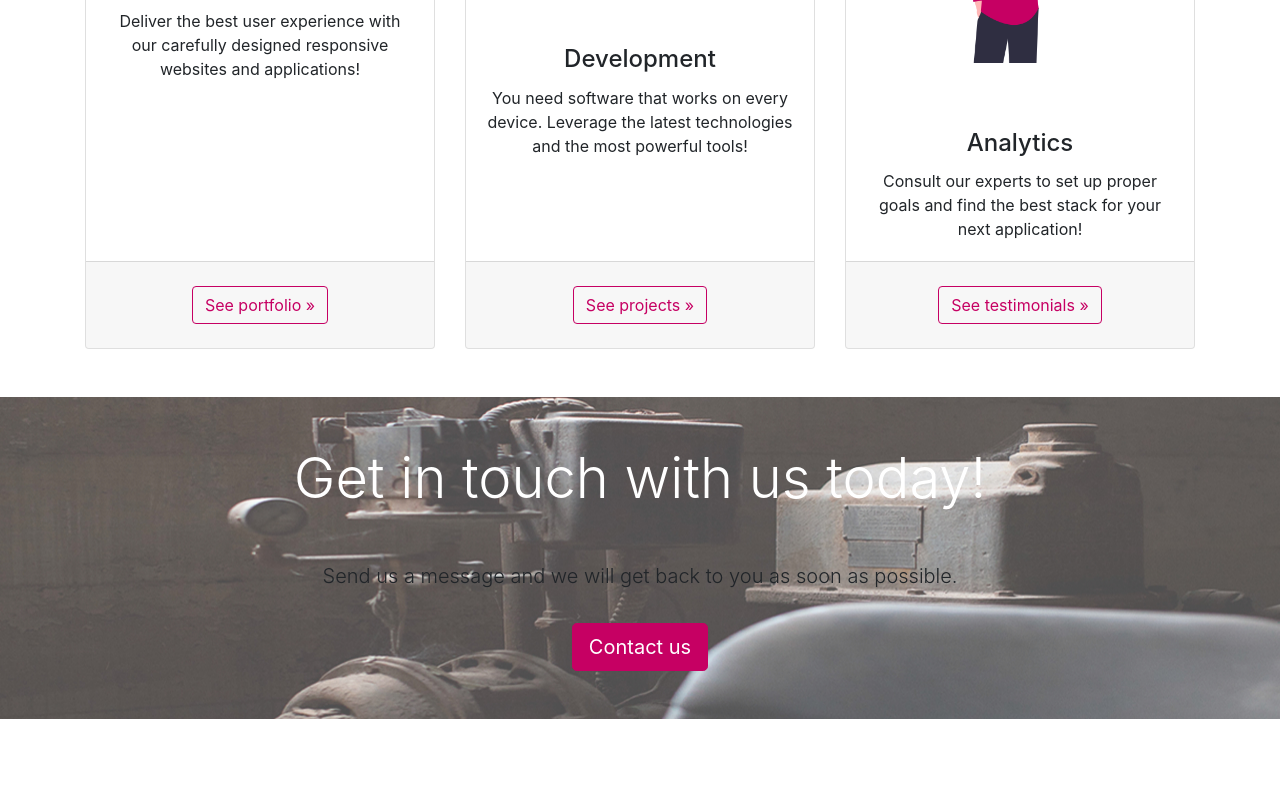
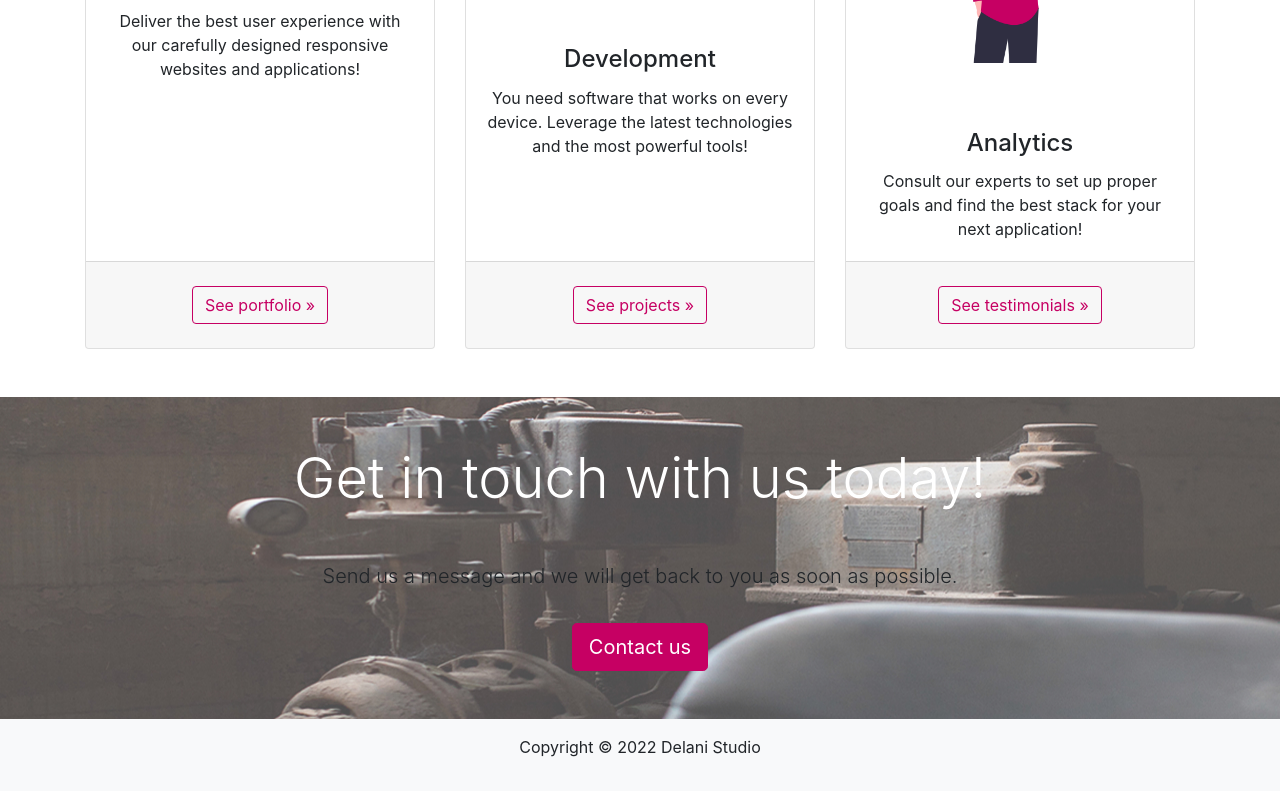
Before and after one commit to ENdunge/delani-studio, a plain HTML site: page index.html in a window 1280 px wide. Shown: the part 781-1572 px from the top of the page. Before the commit the page ends 1500 px from the top, so only its background shows below. Drawn offline with Linux system fonts and the light colour scheme.

Commit message:
create footer section

```diff
--- a/index.html
+++ b/index.html
@@ -105,6 +105,12 @@
         <a href="#" class="btn btn-primary btn-lg mb-4" role="button">Contact us</a>
      </section>
 
+     <footer class="py-3 bg-light">
+        <div class="container">
+           <p class="text-center">Copyright &copy; 2022 Delani Studio</p>
+        </div>
+     </footer>
+
        <script src="js/jquery.min.js"></script>
        <script src="js/bootstrap.bundle.min.js"></script>
    </body>
```
